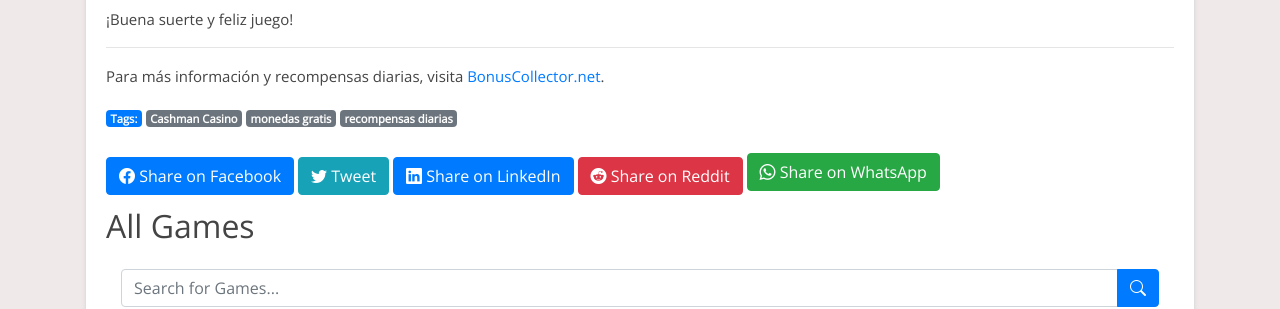
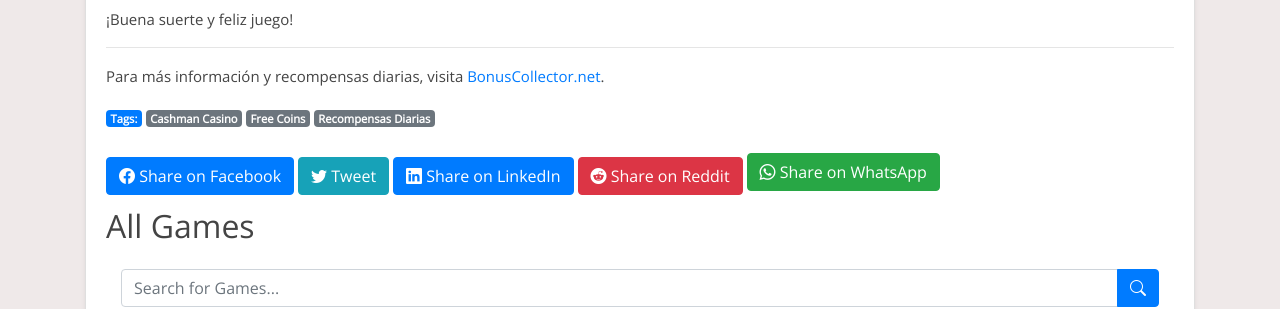
Before and after one commit to Prollad99/bs-net, a Jekyll site: the page built from es/_posts/2024-07-17-cashman-casino.md, in a window 1280 px wide and 900 px high, scrolled down 8238 px. Shown: the part 149-458 px from the top of the window. Built offline with Jekyll 4.4.1, drawn with Linux system fonts in a browser that asks for light colours; nearby versions of some CDN libraries; comment, search, counter and statistics services are not loaded.

Commit message:
Update 2024-07-17-cashman-casino.md

```diff
--- a/es/_posts/2024-07-17-cashman-casino.md
+++ b/es/_posts/2024-07-17-cashman-casino.md
@@ -2,7 +2,7 @@
 layout: post
 title: "Cashman Casino Free Coins: ¡Consigue tus monedas gratis diarias aquí!"
 date: 2024-07-17
-tags: [Cashman Casino, monedas gratis, recompensas diarias]
+tags: [Cashman Casino, Free Coins, Recompensas Diarias]
 author: BonusCollector.net
 description: "Obtén monedas gratis diarias para Cashman Casino y maximiza tu experiencia de juego con nuestras recompensas actualizadas diariamente."
 lang: es
```
